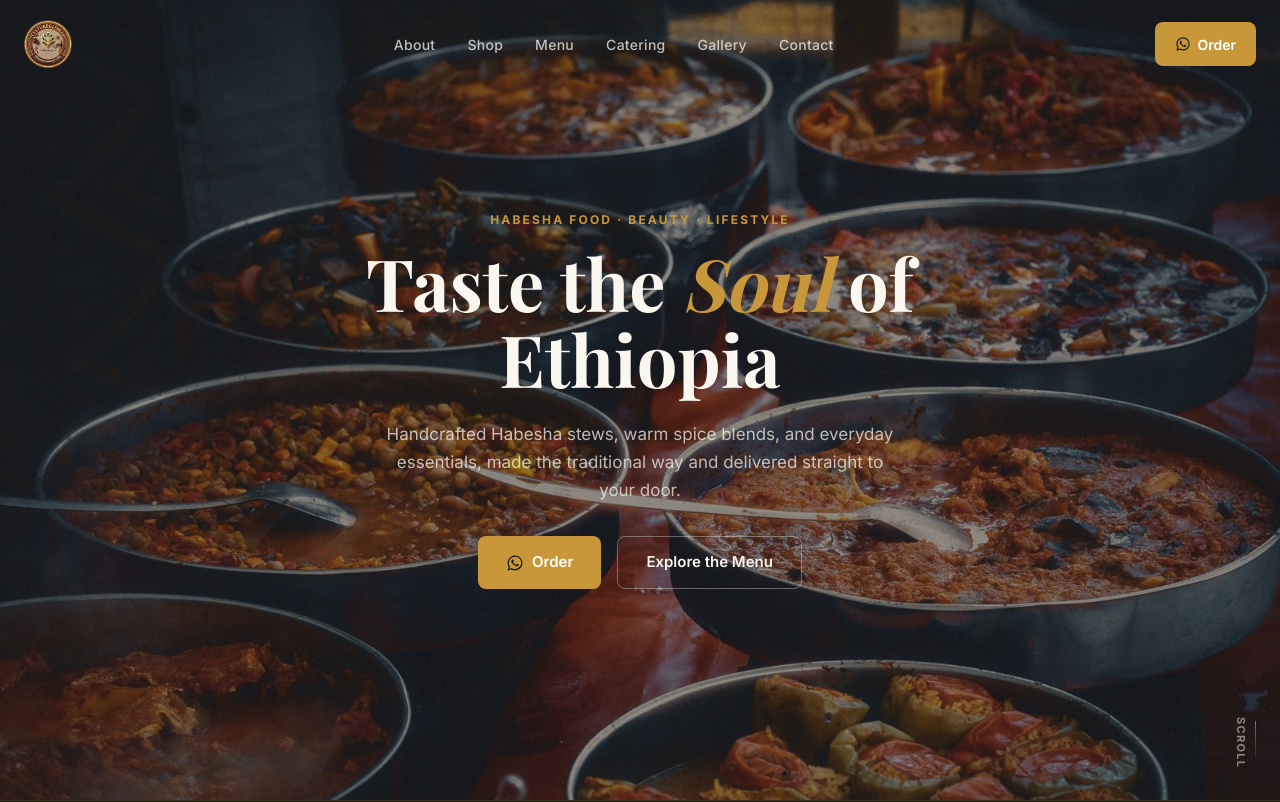
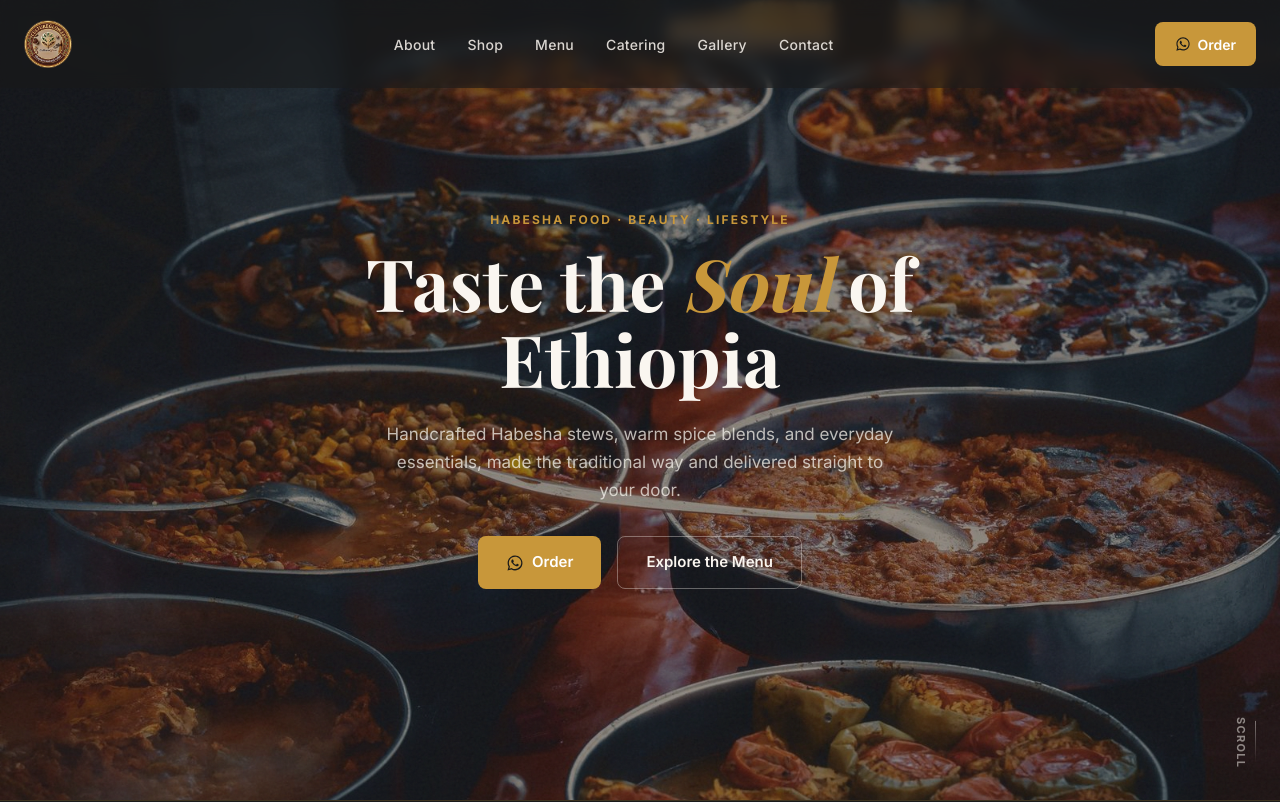
Before and after one commit to bisrat1224/CultureGlow, a Next.js app: page / in a window 1280 px wide. Shown: the top 802 px of the page. Built offline with nearby package versions, Linux system fonts and the light colour scheme; no server answers.

Commit message:
fix(header): keep a light tint on the nav at page top
Use a semi-opaque charcoal background and blur at rest so links stay
readable over heroes, while the stronger scrolled state is unchanged.

```diff
--- a/src/components/Header/Header.module.css
+++ b/src/components/Header/Header.module.css
@@ -10,6 +10,9 @@
   display: flex;
   align-items: center;
   justify-content: space-between;
+  /* Always readable over heroes — light tint at rest, stronger when scrolled */
+  background: rgba(26, 26, 26, 0.55);
+  backdrop-filter: blur(8px);
   transition:
     background 0.4s ease,
     backdrop-filter 0.4s ease;
@@ -40,7 +43,7 @@
 .headerNav a {
   font-size: 14px;
   font-weight: 500;
-  color: rgba(250, 246, 240, 0.75);
+  color: rgba(250, 246, 240, 0.85);
   letter-spacing: 0.02em;
   transition: color 0.2s;
 }
```
